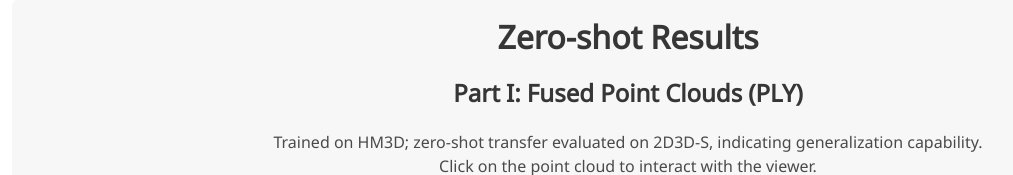
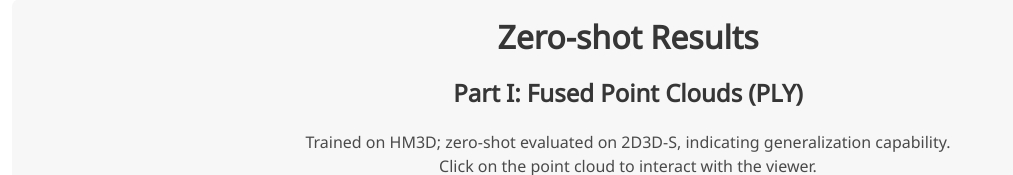
Before and after one commit to 3F7DFC961252A92E639DA68BADA338B1/FastVidar, a plain HTML site: page index.html in a window 1280 px wide. Shown: the part 2960-3135 px from the top of the page, without its empty margins (12-1025 px from the left). Drawn offline with nearby package versions, Linux system fonts and the light colour scheme; no server answers; some icons are missing; a web font is replaced by a local one.

```diff
--- a/index.html
+++ b/index.html
@@ -236,7 +236,7 @@
             <h2 class="is-3 title">Zero-shot Results</h2>
             <!-- Part 1: Lazy-loaded 4x4 PLY Viewer Grid -->
             <h3 class="is-4 title">Part I: Fused Point Clouds (PLY)</h3>
-            <p>Trained on HM3D; zero-shot transfer evaluated on 2D3D-S, indicating generalization capability.</p>
+            <p>Trained on HM3D; zero-shot evaluated on 2D3D-S, indicating generalization capability.</p>
             <p>Click on the point cloud to interact with the viewer.</p>
 
             <div id="ply-grid" class="ply-grid"></div>
```
